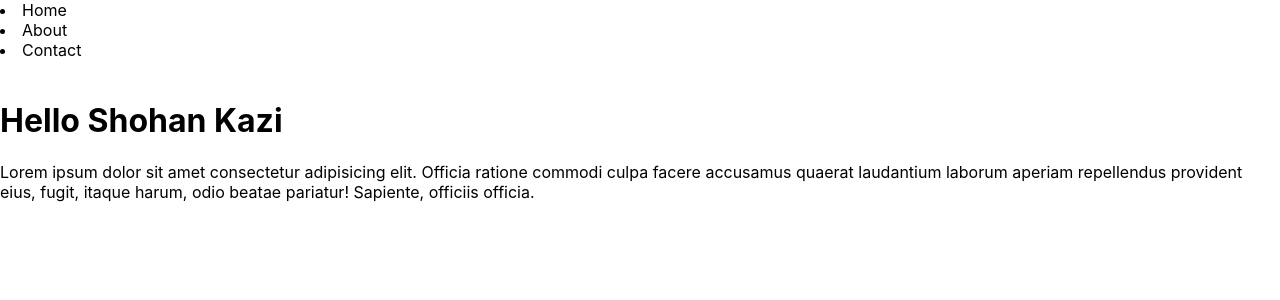
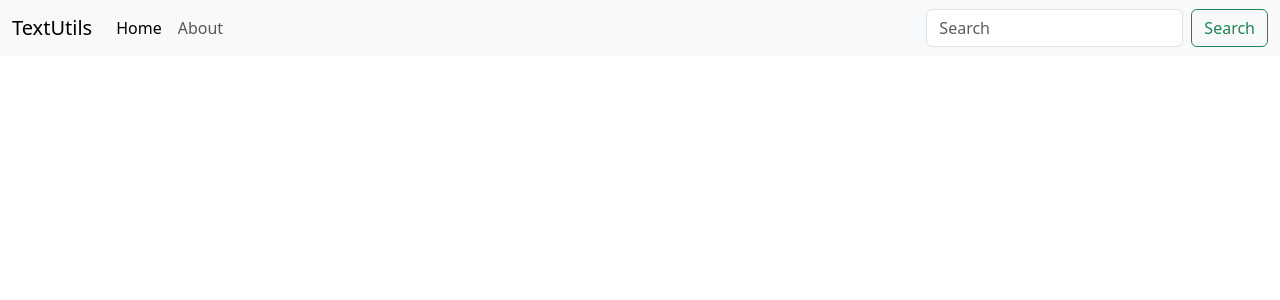
Before and after one commit to shohankazi/my-app, a React (Create React App) app: page / in a window 1280 px wide. Shown: the top 300 px of the page. Built offline with nearby package versions, Linux system fonts and the light colour scheme.

Commit message:
navbar completed for Textutils app

```diff
--- a/public/index.html
+++ b/public/index.html
@@ -9,35 +9,17 @@
       name="description"
       content="Web site created using create-react-app"
     />
+    <link href="https://cdn.jsdelivr.net/npm/bootstrap@5.3.0/dist/css/bootstrap.min.css" rel="stylesheet" integrity="sha384-9ndCyUaIbzAi2FUVXJi0CjmCapSmO7SnpJef0486qhLnuZ2cdeRhO02iuK6FUUVM" crossorigin="anonymous">
     <link rel="apple-touch-icon" href="%PUBLIC_URL%/logo192.png" />
-    <!--
-      manifest.json provides metadata used when your web app is installed on a
-      user's mobile device or desktop. See https://developers.google.com/web/fundamentals/web-app-manifest/
-    -->
+
     <link rel="manifest" href="%PUBLIC_URL%/manifest.json" />
-    <!--
-      Notice the use of %PUBLIC_URL% in the tags above.
-      It will be replaced with the URL of the `public` folder during the build.
-      Only files inside the `public` folder can be referenced from the HTML.
 
-      Unlike "/favicon.ico" or "favicon.ico", "%PUBLIC_URL%/favicon.ico" will
-      work correctly both with client-side routing and a non-root public URL.
-      Learn how to configure a non-root public URL by running `npm run build`.
-    -->
     <title>React App</title>
   </head>
   <body>
     <noscript>You need to enable JavaScript to run this app.</noscript>
     <div id="root"></div>
-    <!--
-      This HTML file is a template.
-      If you open it directly in the browser, you will see an empty page.
 
-      You can add webfonts, meta tags, or analytics to this file.
-      The build step will place the bundled scripts into the <body> tag.
-
-      To begin the development, run `npm start` or `yarn start`.
-      To create a production bundle, use `npm run build` or `yarn build`.
-    -->
+<script src="https://cdn.jsdelivr.net/npm/bootstrap@5.3.0/dist/js/bootstrap.bundle.min.js" integrity="sha384-geWF76RCwLtnZ8qwWowPQNguL3RmwHVBC9FhGdlKrxdiJJigb/j/68SIy3Te4Bkz" crossorigin="anonymous"></script>
   </body>
 </html>
--- a/src/App.js
+++ b/src/App.js
@@ -1,22 +1,33 @@
-// import logo from './logo.svg';
-import logo from './logo.svg'
 import './App.css';
 
 
-let name = "Shohan Kazi";
+
 function App() {
   return (
     <>
-    <nav>
-      <li>Home</li>
-      <li>About</li>
-      <li>Contact</li>
-    </nav>
-    <img src="" alt="" />
-    <div className="container">
-      <h1>Hello {name}</h1>
-      <p>Lorem ipsum dolor sit amet consectetur adipisicing elit. Officia ratione commodi culpa facere accusamus quaerat laudantium laborum aperiam repellendus provident eius, fugit, itaque harum, odio beatae pariatur! Sapiente, officiis officia.</p>
+    <nav className="navbar navbar-expand-lg bg-body-tertiary">
+  <div className="container-fluid">
+    <a className="navbar-brand" href="/">TextUtils</a>
+    <button className="navbar-toggler" type="button" data-bs-toggle="collapse" data-bs-target="#navbarSupportedContent" aria-controls="navbarSupportedContent" aria-expanded="false" aria-label="Toggle navigation">
+      <span className="navbar-toggler-icon"></span>
+    </button>
+    <div className="collapse navbar-collapse" id="navbarSupportedContent">
+      <ul className="navbar-nav me-auto mb-2 mb-lg-0">
+        <li className="nav-item">
+          <a className="nav-link active" aria-current="page" href="/">Home</a>
+        </li>
+        <li className="nav-item">
+          <a className="nav-link" href="/">About</a>
+        </li>
+
+      </ul>
+      <form className="d-flex" role="search">
+        <input className="form-control me-2" type="search" placeholder="Search" aria-label="Search"/>
+        <button className="btn btn-outline-success" type="submit">Search</button>
+      </form>
     </div>
+  </div>
+</nav>
     </>
   );
 }
--- a/src/index.css
+++ b/src/index.css
@@ -1,4 +1,31 @@
-body {
+
+
+
+
+
+
+
+
+
+
+
+
+
+
+
+
+
+
+
+
+
+
+
+
+
+
+/* IT IS THE RAW CSS WHICH WAS ADDED WHEN FIRST INSTALLED REACT */
+/* body {
   margin: 0;
   font-family: -apple-system, BlinkMacSystemFont, 'Segoe UI', 'Roboto', 'Oxygen',
     'Ubuntu', 'Cantarell', 'Fira Sans', 'Droid Sans', 'Helvetica Neue',
@@ -10,4 +37,4 @@
 code {
   font-family: source-code-pro, Menlo, Monaco, Consolas, 'Courier New',
     monospace;
-}
+} */
```
